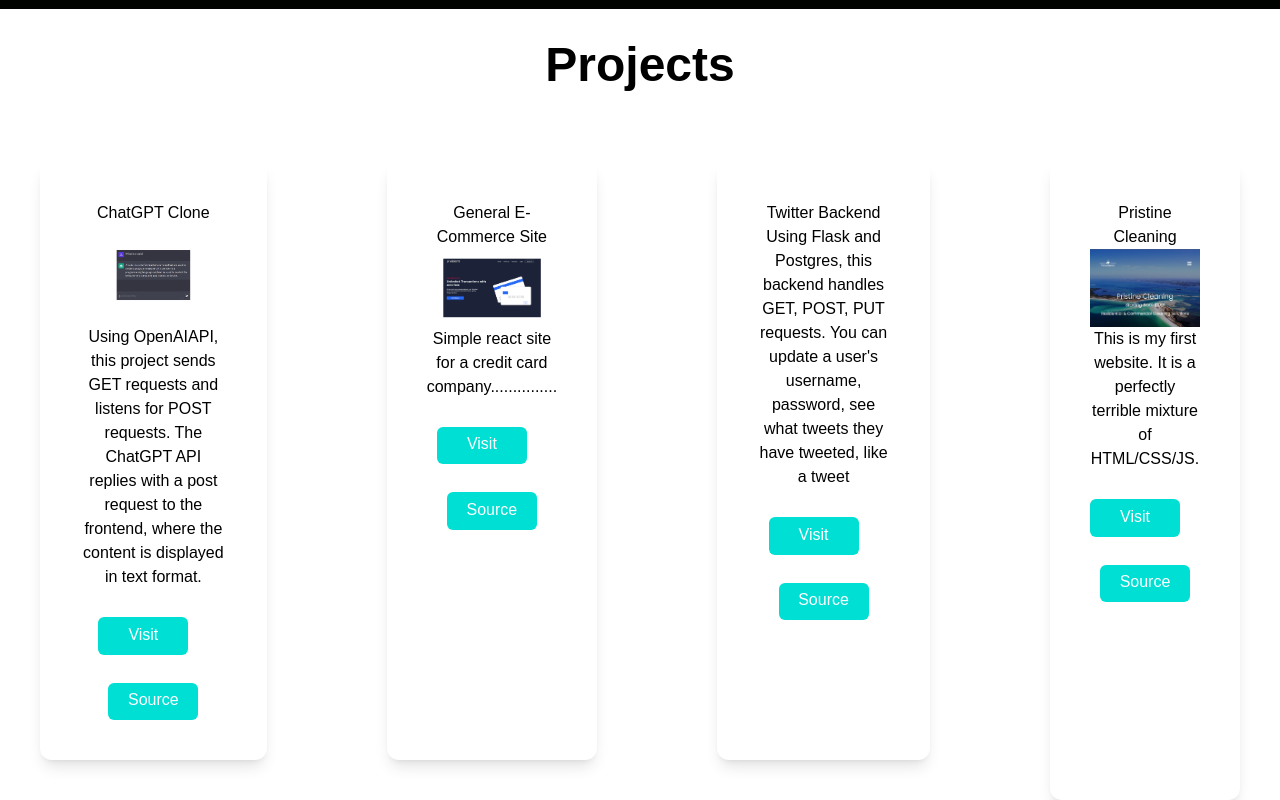
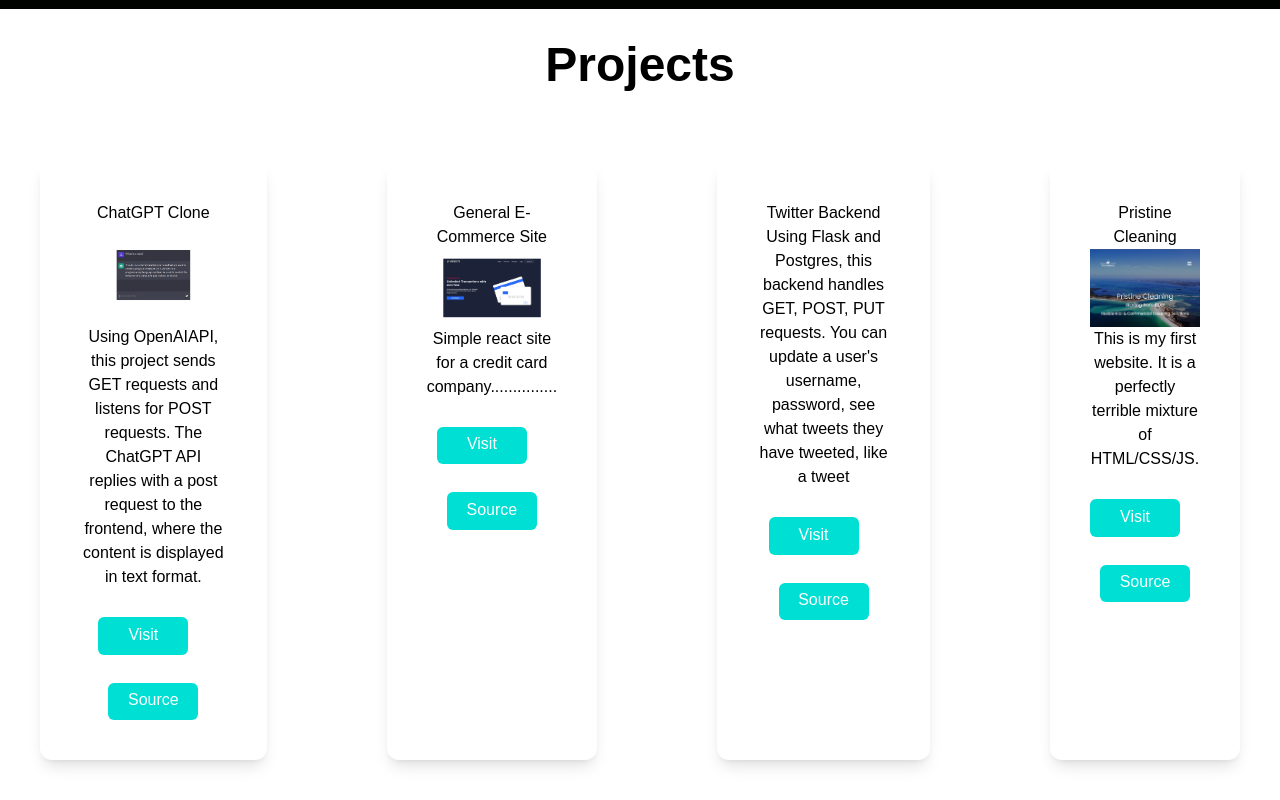
Before and after one commit to pie4fools/portfolioreacttailwind, a React (Create React App) app: page / in a window 1280 px wide. Shown: the part 2243-3043 px from the top of the page. Built offline with nearby package versions, Linux system fonts and the light colour scheme.

Commit message:
Updated more padding for footer

```diff
--- a/src/components/Footer.jsx
+++ b/src/components/Footer.jsx
@@ -30,7 +30,7 @@ const Footer = () => {
                 <button className='bg-[#00dfd4] w-[90px] h-[37.5px] rounded-md font-medium mt-7 mx-auto pb-0.5 mr-5 text-white hover:bg-black focus:ring focus:ring-grey-300'>Visit</button>
                 <button className='bg-[#00dfd4] w-[90px] h-[37.5px] rounded-md font-medium mt-7 mx-auto pb-0.5 text-white hover:bg-black focus:ring focus:ring-grey-300'>Source</button>
             </div>
-            <div className='text-center shadow-lg p-10 rounded-xl mt-10 mx-10'>
+            <div className='sm:mb-0 text-center shadow-lg p-10 rounded-xl lg:my-10 mx-10'>
                 <h1>Pristine Cleaning</h1>
                 <img className='scale-100' src={pristinecleanpic} alt="Screenshot of pristinecleaningph.com" />
                 <p>This is my first website. It is a perfectly terrible mixture of HTML/CSS/JS.</p>
```
